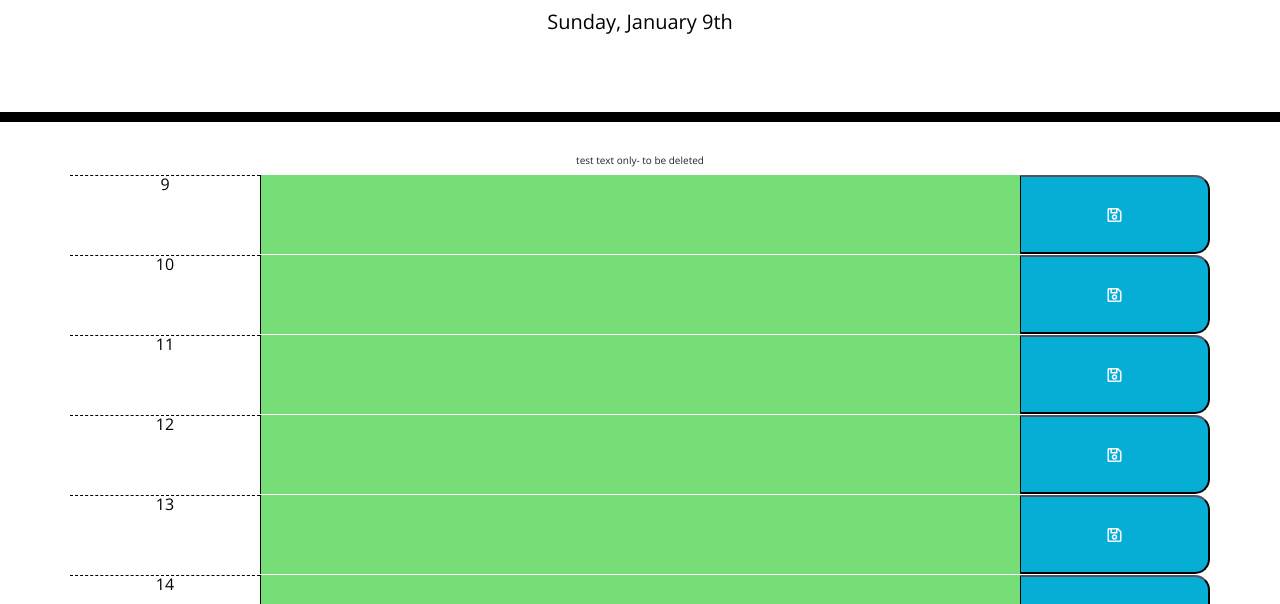
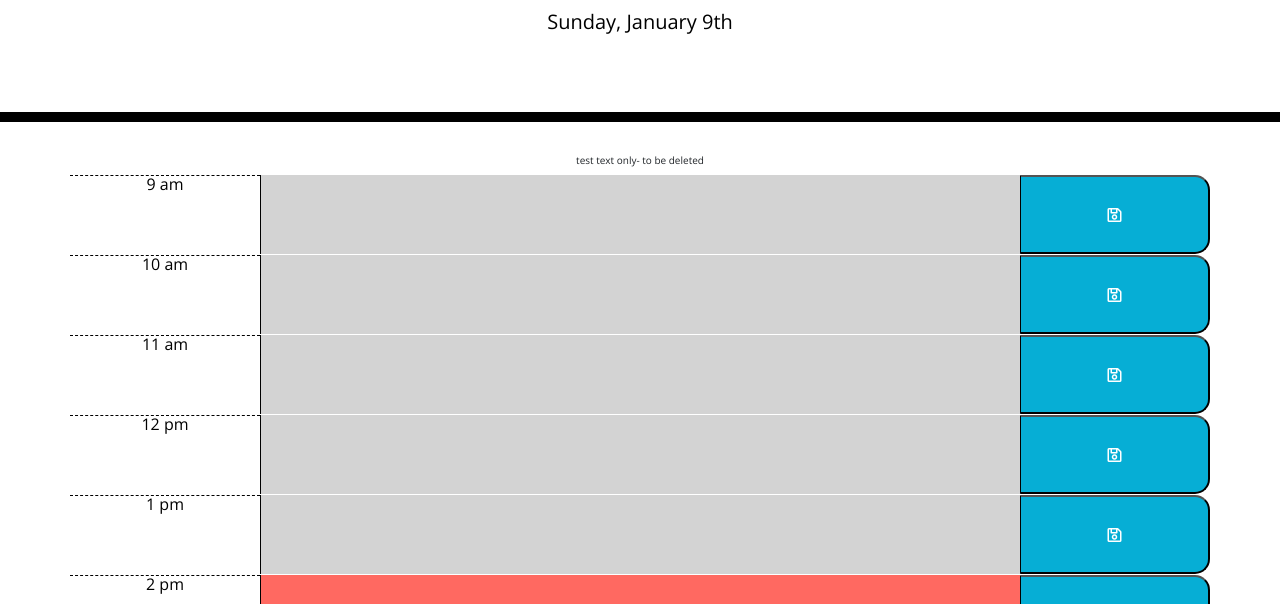
Before and after one commit to michelledwoods1/Work-Day-Scheduler, a plain HTML site: page index.html in a window 1280 px wide. Shown: the part 182-786 px from the top of the page. Drawn offline with nearby package versions, Linux system fonts and the light colour scheme.

Commit message:
formatting complete, commit prior to setting up local storage

```diff
--- a/Assets/style.css
+++ b/Assets/style.css
@@ -69,3 +69,7 @@ textarea {
   font-size: 20px;
   transition: all 0.3s ease-in-out;
 }
+
+.textred {
+  color: red;
+}
--- a/Develop/script.js
+++ b/Develop/script.js
@@ -1,3 +1,8 @@
+var task = localStorage.getItem("task");
+
+
+
+
 
 // assign body class as per css and add min vh of 100
 var body = $("body");
@@ -5,7 +10,13 @@ body.addClass(".body min-vh-100");
 
 // add moment script to display current day and date
 var today = moment();
+
 $("#currentDay").text(today.format("dddd, MMMM Do"));
+
+var currentHour = today.format("HH");
+console.log(currentHour);
+
+
 
 // declare container object
 var timeBlockEl = $(".container");
@@ -23,37 +34,39 @@ var dayEnd = 17;
 var arr = [];
 
 // create a row for each hour of the day
-for (var i = dayStart; i < dayEnd+1; i++) {
+for (var i = dayStart; i < dayEnd + 1; i++) {
 
     var containerRow = $("<div>");
     containerRow.addClass("row");
     timeBlockEl.append(containerRow);
 
     // create div to display hour
-    var hourDisplay = $("<div>");
-    hourDisplay.addClass("hour col-2")
-    hourDisplay.text([i]);
-
-
-    containerRow.append(hourDisplay);
+    var displayHour = $("<div>");;
+    displayHour.addClass("hour col-2");
+    divTime = moment([i],"HH").format("h a");
+    displayHour.text(divTime);
+    containerRow.append(displayHour);
 
 
 
     // create text area
     var textArea = $("<textArea>");
     textArea.addClass("text-area description col-8");
-    // currentHour = today.format("H");
-    currentHour = 12;
-    console.log(currentHour);
-    console.log(hourDisplay.text);
 
-    if (currentHour === hourDisplay) {
+
+    divTime = moment([i],"HH").format("HH");
+    console.log(divTime);
+    currentHour = 14;
+    console.log(parseInt(currentHour));
+
+    if (divTime == parseInt(currentHour)) {
         textArea.addClass("present");
-    } else if (currentHour < hourDisplay) {
+    } else if (divTime < parseInt(currentHour)) {
             textArea.addClass("past");
     } else {
             textArea.addClass("future");
     };
+    textArea.css("color", "black");
     containerRow.append(textArea);
 
 
@@ -65,13 +78,10 @@ for (var i = dayStart; i < dayEnd+1; i++) {
     saveBtn.html('<i class="far fa-save"></i>');
     containerRow.append(saveBtn);
 
-
-
-
     saveBtn.on("click", function (event) {
         event.preventDefault();
-        console.log(textArea);
         messageEl.html( '<p>Appointment Added to <em class = "textred">local Storage</em></p>' );
+        localStorage.setItem("task", textArea.val);
 
         // delay
         setTimeout(function(){
```
